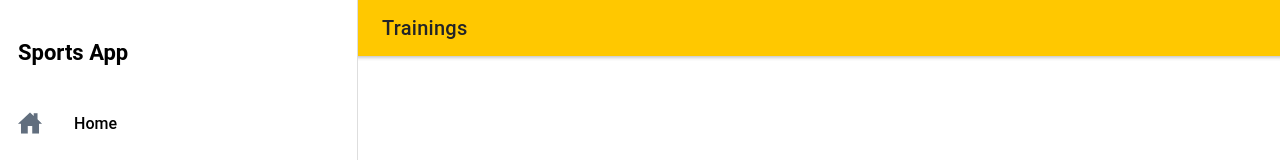
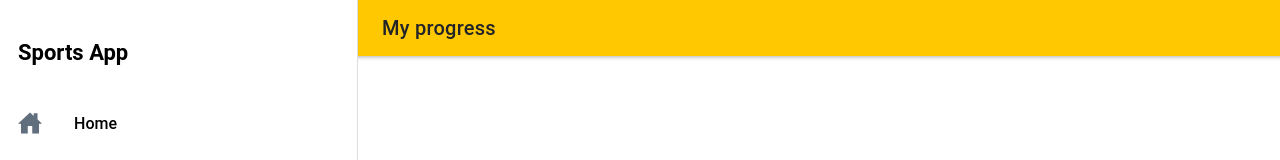
Before and after one commit to Agnosic/trainings, a React (Create React App) app: page /progress in a window 1280 px wide. Shown: the top 160 px of the page. Built offline with nearby package versions, Linux system fonts and the light colour scheme.

Commit message:
Better version2

```diff
--- a/src/pages/progress/Progress.tsx
+++ b/src/pages/progress/Progress.tsx
@@ -6,17 +6,17 @@ import {Bar} from 'react-chartjs-2';
 
 
 
-const Trainings: React.FC = () => {
+const Progress: React.FC = () => {
 
   const data = {
     labels: ['January', 'February', 'March', 'April', 'May', 'June', 'July'],
     datasets: [
       {
         label: 'Hours of activity',
-        backgroundColor: 'rgba(255, 251, 80,1)',
+        backgroundColor: 'rgba(255,200,00,1)',
         borderColor: 'rgba(255,200,00,1)',
         borderWidth: 1,
-        hoverBackgroundColor: 'rgba(255, 251, 80,1)',
+        hoverBackgroundColor: 'rgba(255,200,00,1)',
         hoverBorderColor: 'rgba(255,200,00,1)',
         data: [0, 10, 26, 15, 56, 55, 40]
       }
@@ -35,7 +35,7 @@ const Trainings: React.FC = () => {
               <IonButtons slot="start">
                 <IonMenuButton />
               </IonButtons>
-              <IonTitle color="dark">Trainings</IonTitle>
+              <IonTitle color="dark">My progress</IonTitle>
             </IonToolbar>
           </IonHeader>
 
@@ -55,7 +55,7 @@ const Trainings: React.FC = () => {
 
 };
 
-export default Trainings;
+export default Progress;
 
 
 
```
